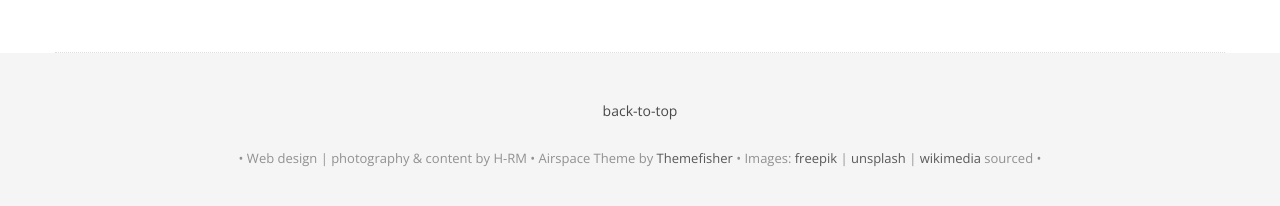
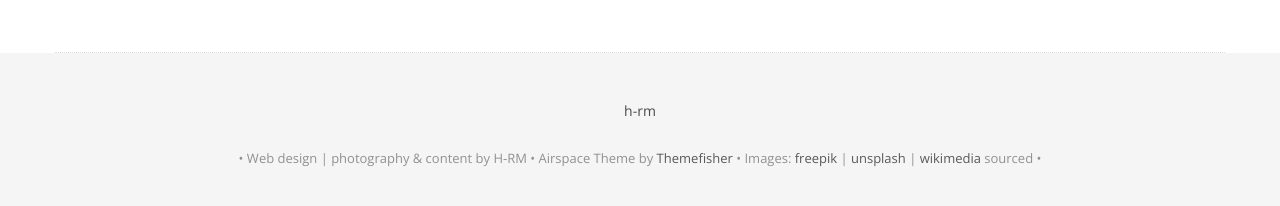
Before and after one commit to hengrumay/hengrumay.github.io, a Jekyll site: the page built from blog.html, in a window 1280 px wide. Shown: the part 478-684 px from the top of the page. Built offline with Jekyll 4.4.1, drawn with Linux system fonts in a browser that asks for light colours; nearby versions of some CDN libraries; some web fonts are replaced.

Commit message:
Update footer.html

```diff
--- a/_includes/footer.html
+++ b/_includes/footer.html
@@ -5,7 +5,7 @@
       <div class="col-md-12">
         <div class="footer-manu">
           <ul>
-            <li><a href="{{site.baseurl}}/#">back-to-top</a></li>
+            <li><a href="{{site.baseurl}}/#"> h-rm </a></li>
             <!--li><a href="{{ site.baseurl }}/#About">About</a></li-->
             <!--li><a href="{{ site.baseurl }}/contact">Contact</a></li-->
             <!-- <li><a href="#">How it works</a></li> -->
```
